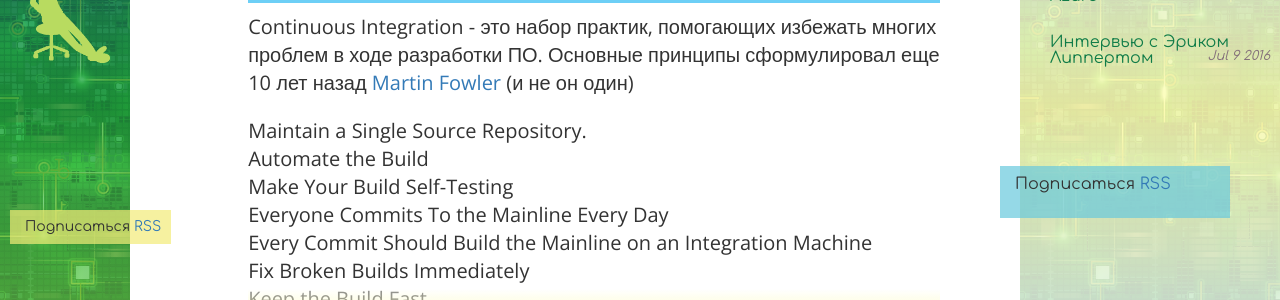
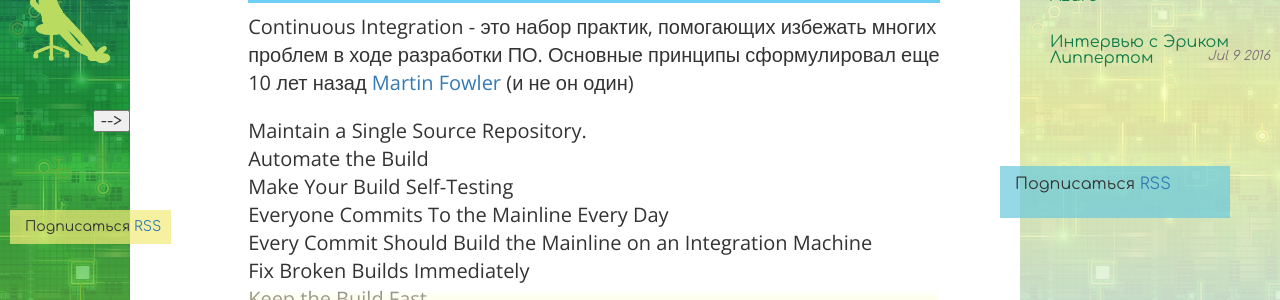
Before and after one commit to r-kamenskiy/r-kamenskiy.github.io, a Jekyll site: the page built from index.html, in a window 1280 px wide. Shown: the part 190-490 px from the top of the page. Built offline with Jekyll 4.4.1, drawn with Linux system fonts in a browser that asks for light colours; nearby versions of some CDN libraries.

Commit message:
collapse left panel work

```diff
--- a/_includes/head.html
+++ b/_includes/head.html
@@ -11,6 +11,7 @@
   <link href='https://fonts.googleapis.com/css?family=Comfortaa:400,700|Open+Sans:400,700&subset=latin,cyrillic' rel='stylesheet' type='text/css'>
 
   <link rel="stylesheet" href="{{ "/css/main.css" | prepend: site.baseurl }}">
+  <script src="{{ "/scripts/scripts.js" | prepend: site.baseurl }}"> </script>
   <link rel="canonical" href="{{ page.url | replace:'index.html','' | prepend: site.baseurl | prepend: site.url }}">
   <link rel="alternate" type="application/rss+xml" title="{{ site.title }}" href="{{ "/feed.xml" | prepend: site.baseurl | prepend: site.url }}">
 
--- a/_includes/left-panel.html
+++ b/_includes/left-panel.html
@@ -9,4 +9,5 @@
     <div class="blog-left-subscribe">
         <p>Подписаться&nbsp;<a href="{{ "/feed.xml" | prepend: site.baseurl }}">RSS</a></p>
     </div>
+    <button class="left-panel-collapse-btn" id="collapseLeftPanel">--></button>
 </div>
--- a/css/main.css
+++ b/css/main.css
@@ -68,6 +68,13 @@
 		width: 600px;
   	}
 }
+/* Collapse button*/
+.left-panel-collapse-btn{
+	 position: absolute;
+	 right: 0;
+	 top: 300px;
+}
+
 /*  Left lanel */
 
 .left-panel{
@@ -80,6 +87,12 @@
 	background-image: url('../images/back.jpg');
 	background-size: 500px;
 	height: 100%;
+
+	transition: width 2s;
+}
+
+.wide{
+	width: 260px;
 }
 .left-panel-content img{
 	position: absolute;
--- /dev/null
+++ b/scripts/scripts.js
@@ -0,0 +1,7 @@
+
+$( document ).ready(function() {
+    var btn = $("#collapseLeftPanel");
+    btn.click(function(){
+    	alert("hello");
+    })
+});
```
